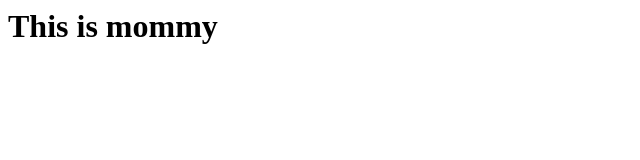
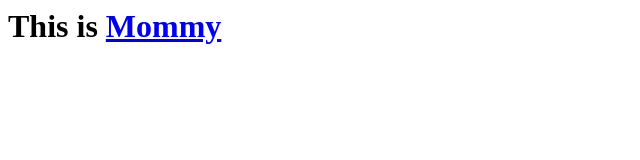
Before and after one commit to Harshita0502/henlo, a plain HTML site: page index.html in a window 1280 px wide. Shown: the whole page, without its empty margins (0-640 px from the left). Drawn offline with Linux system fonts and the light colour scheme.

Commit message:
Update index.html

```diff
--- a/index.html
+++ b/index.html
@@ -1,5 +1,5 @@
 <html>
   <body>
-    <h1> This is mommy </h1>
+    <h1>This is <a href="instagram.com/_hersheyzzz/">Mommy </a></h1>
     </body>
   </html>
```
